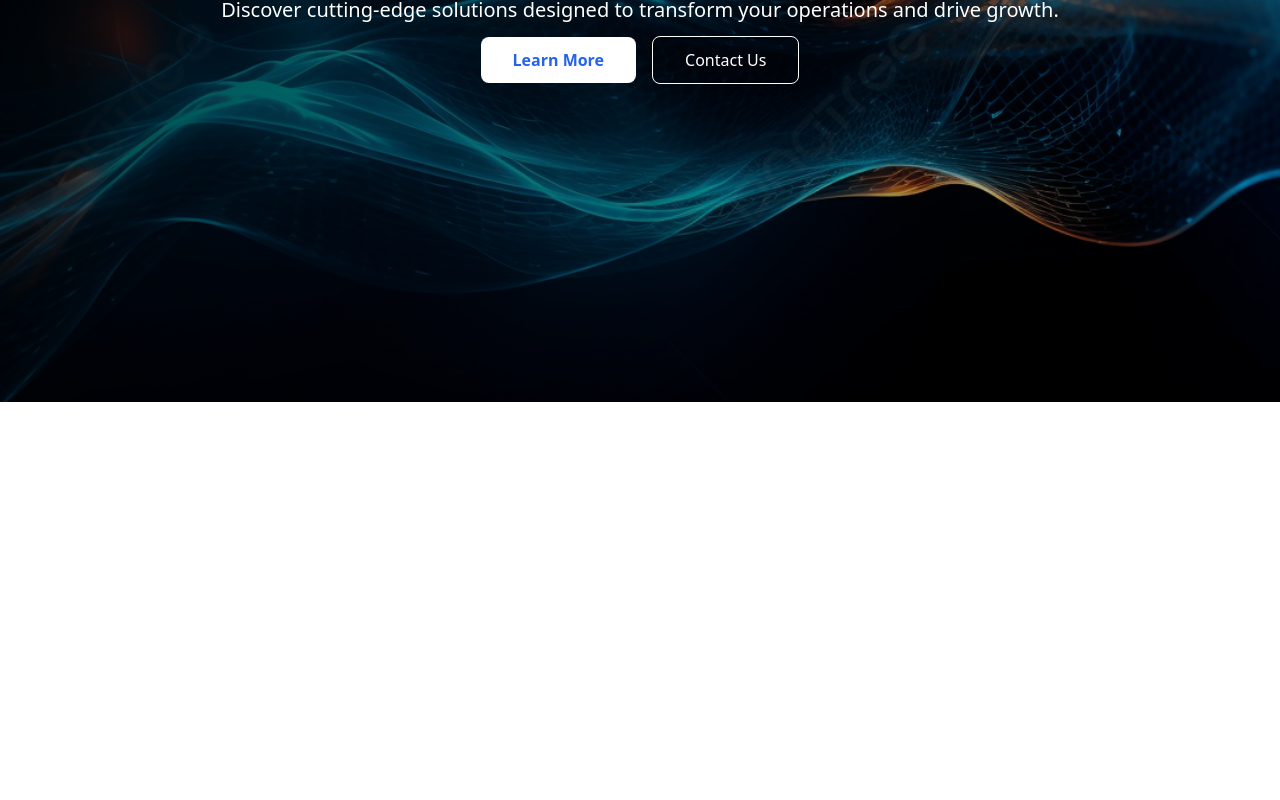
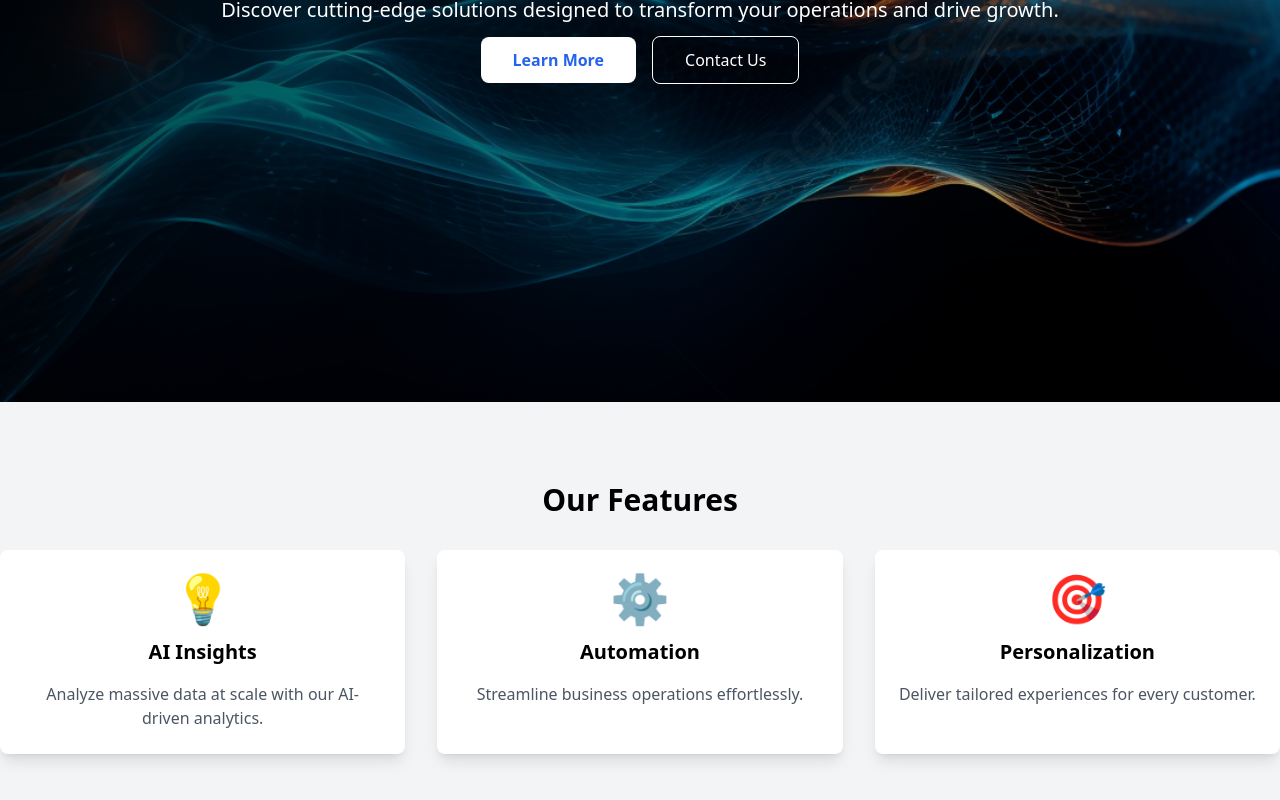
Before and after one commit to Thomash77/web, a Next.js app: page / in a window 1280 px wide. Shown: the part 398-1198 px from the top of the page. Before the commit the page ends 800 px from the top, so only its background shows below. Built offline with nearby package versions, Linux system fonts and the light colour scheme.

Commit message:
Add Features section

```diff
--- /dev/null
+++ b/components/Features.js
@@ -0,0 +1,41 @@
+const Features = () => {
+    const features = [
+      {
+        title: "AI Insights",
+        description: "Analyze massive data at scale with our AI-driven analytics.",
+        icon: "💡",
+      },
+      {
+        title: "Automation",
+        description: "Streamline business operations effortlessly.",
+        icon: "⚙️",
+      },
+      {
+        title: "Personalization",
+        description: "Deliver tailored experiences for every customer.",
+        icon: "🎯",
+      },
+    ];
+
+    return (
+      <div className="py-20 bg-gray-100">
+        <div className="container mx-auto text-center">
+          <h2 className="text-3xl font-bold mb-8">Our Features</h2>
+          <div className="grid grid-cols-1 md:grid-cols-3 gap-8">
+            {features.map((feature, index) => (
+              <div
+                key={index}
+                className="p-6 bg-white shadow-lg rounded-lg hover:shadow-xl transition"
+              >
+                <div className="text-5xl mb-4">{feature.icon}</div>
+                <h3 className="text-xl font-semibold mb-4">{feature.title}</h3>
+                <p className="text-gray-600">{feature.description}</p>
+              </div>
+            ))}
+          </div>
+        </div>
+      </div>
+    );
+  };
+
+  export default Features;
--- a/pages/index.js
+++ b/pages/index.js
@@ -1,9 +1,11 @@
 import Hero from "../components/Hero";
+import Features from "../components/Features";
 
 export default function Home() {
   return (
     <div>
       <Hero />
+      <Features />
     </div>
   );
 }
```
